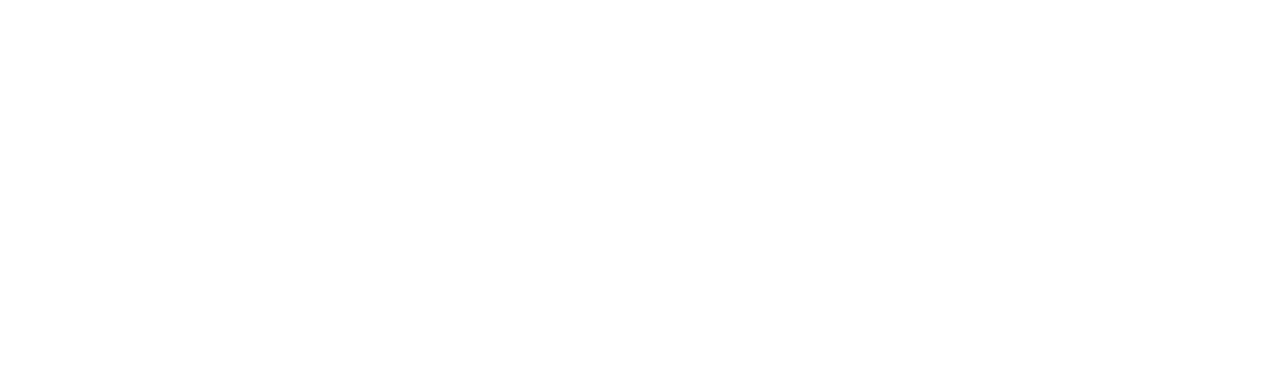
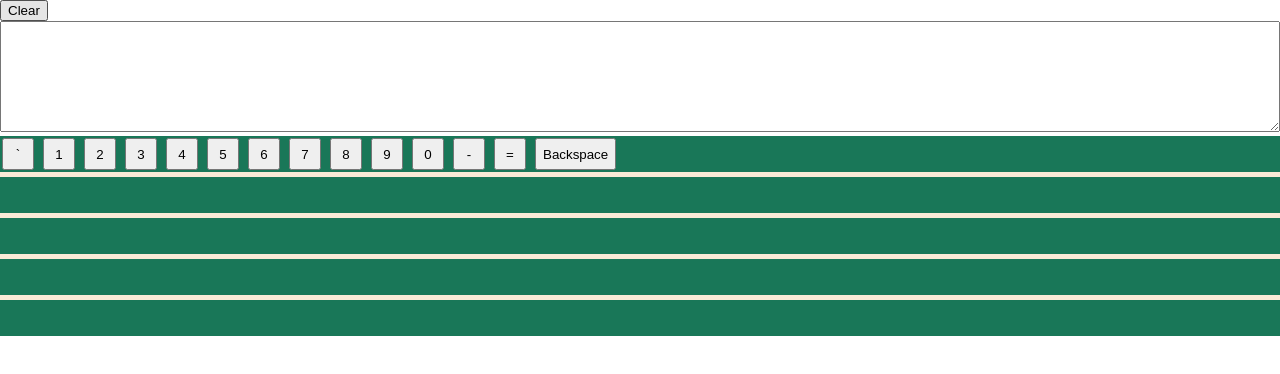
Before and after one commit to vl-fom/virtual-keyboard, a plain HTML site: page index.html in a window 1280 px wide. Drawn offline with Linux system fonts and the light colour scheme.

Commit message:
feat: add first line of buttons

```diff
--- /dev/null
+++ b/data.js
@@ -0,0 +1,39 @@
+const codes = {
+  'en': {
+    'lower': {
+      'Backquote': '`',
+      'Digit1': 1,
+      'Digit2': 2,
+      'Digit3': 3,
+      'Digit4': 4,
+      'Digit5': 5,
+      'Digit6': 6,
+      'Digit7': 7,
+      'Digit8': 8,
+      'Digit9': 9,
+      'Digit0': 0,
+      'Minus': '-',
+      'Equal': '=',
+      'Backspace': 'Backspace'
+    },
+
+    'upper': {
+      'Backquote': '~',
+      'Digit1': 1,
+      'Digit2': 2,
+      'Digit3': 3,
+      'Digit4': 4,
+      'Digit5': 5,
+      'Digit6': 6,
+      'Digit7': 7,
+      'Digit8': 8,
+      'Digit9': 9,
+      'Digit0': 0,
+      'Minus': '_',
+      'Equal': '+',
+      'Backspace': 'Backspace'
+    }
+  }
+}
+
+// module.exports = {codes}
--- a/index.html
+++ b/index.html
@@ -5,8 +5,12 @@
   <meta http-equiv="X-UA-Compatible" content="IE=edge">
   <meta name="viewport" content="width=device-width, initial-scale=1.0">
   <title>Virtual keyboard</title>
+  <link rel="stylesheet" href="./style.css">
+  <link rel="icon" href="./assets/keyboard.ico" type="image/svg+xml">
 </head>
 <body>
+  <button class="clear">Clear</button>
+  <script src="./data.js"></script>
   <script src="./index.js"></script>
 </body>
 </html>
--- a/index.js
+++ b/index.js
@@ -0,0 +1,109 @@
+// const codes = require('./data')
+
+
+const body = document.querySelector('body');
+const textarea = document.createElement('textarea');
+const keyboardWrapper = document.createElement('div');
+let lang = 'en';
+let keyCase = 'lower';
+
+const clear = document.querySelector('.clear');
+clear.addEventListener('click', () => textarea.innerHTML = '')
+
+class Button {
+  constructor (dataAttr) {
+    this.dataAttr = dataAttr;
+  }
+
+  setDataAttr (data) {
+    this.dataAttr = dataAttr;
+  }
+
+  createButton () {
+    const button = document.createElement('button');
+    button.classList.add('button');
+    button.dataset.keyCode = this.dataAttr;
+    button.innerHTML = codes[lang][keyCase][this.dataAttr]
+    return button;
+  }
+}
+
+textarea.classList.add('textarea');
+textarea.rows = 7;
+body.append(textarea)
+
+keyboardWrapper.classList.add('keyboard-wrapper');
+
+for (let i = 1; i <= 5; i++) {
+  const lineWraper = document.createElement('div');
+  lineWraper.classList.add('line-wrapper', `line-wraper-${i}`);
+  switch (i) {
+    case 1:
+      Object.keys(codes['en']['lower']).forEach(el => {
+        const button = new Button (el);
+        lineWraper.append(button.createButton())
+      });
+      break;
+    case 2:
+
+  }
+  keyboardWrapper.append(lineWraper);
+}
+let a = {}
+// firstLine.forEach(el => a[el] = 1)
+// console.log(Object.keys(codes['en']['lower']))
+
+
+body.append(keyboardWrapper)
+
+
+function pressButton (data) {
+  let code;
+  if (typeof data === 'object') {
+    code = data.code
+  } else if (typeof data === 'string'){
+    code = data
+  }
+  const button = document.querySelector(`[data-key-code="${code}"]`)
+  button.classList.add('pressed');
+  switch (code) {
+    case 'Backspace':
+      textarea.innerHTML = textarea.innerHTML.slice(0, -1)
+      break;
+    default:
+      textarea.innerHTML += button.innerHTML
+  }
+}
+
+function clearButton (data) {
+  let code;
+  if (typeof data === 'object') {
+    code = data.code
+  } else if (typeof data === 'string'){
+    code = data
+  }
+  const button = document.querySelector(`[data-key-code="${code}"]`)
+  button.classList.remove('pressed');
+}
+
+// window.addEventListener('keydown', event => console.log(event.code))
+keyboardWrapper.addEventListener('keydown', event => {
+  if (event.key) {
+    pressButton(event)
+  }
+})
+keyboardWrapper.addEventListener('mousedown', event => {
+  if (event.target.dataset.keyCode) {
+    pressButton(event.target.dataset.keyCode)
+  }
+})
+keyboardWrapper.addEventListener('keyup', event => {
+  if (event.key) {
+    clearButton(event)
+  }
+})
+keyboardWrapper.addEventListener('mouseup', event => {
+  if (event.target.dataset.keyCode) {
+    clearButton(event.target.dataset.keyCode)
+  }
+})
--- a/style.css
+++ b/style.css
@@ -0,0 +1,41 @@
+* {
+  box-sizing: border-box;
+}
+
+body {
+  margin: 0;
+}
+
+.textarea {
+  width: 100vw;
+}
+
+.keyboard-wrapper {
+  display: flex;
+  flex-direction: column;
+  gap: 5px;
+  width: 100%;
+  height: 200px;
+  background-color: #faebd7;
+}
+
+.line-wrapper {
+  display: flex;
+  gap: 5px;
+  width: 100%;
+  height: calc(100% - 20px);
+  background-color: #197758;
+}
+
+.button {
+  min-width: 32px;
+  margin: 2px;
+}
+
+.button.pressed {
+  background-color: brown;
+}
+
+.button:active {
+  transform: translate(1px, 1px);
+}
--- a/virtual-keyboard/index.js
+++ /dev/null
@@ -1,5 +0,0 @@
-const body = document.querySelector('body');
-
-const textarea = document.createElement('textarea');
-textarea.rows = 3;
-body.append(textarea)
```
Also changed, not shown: virtual-keyboard/index.html (deleted, +0 -14 lines), assets/keyboard.ico (added), virtual-keyboard/style.css (deleted).
